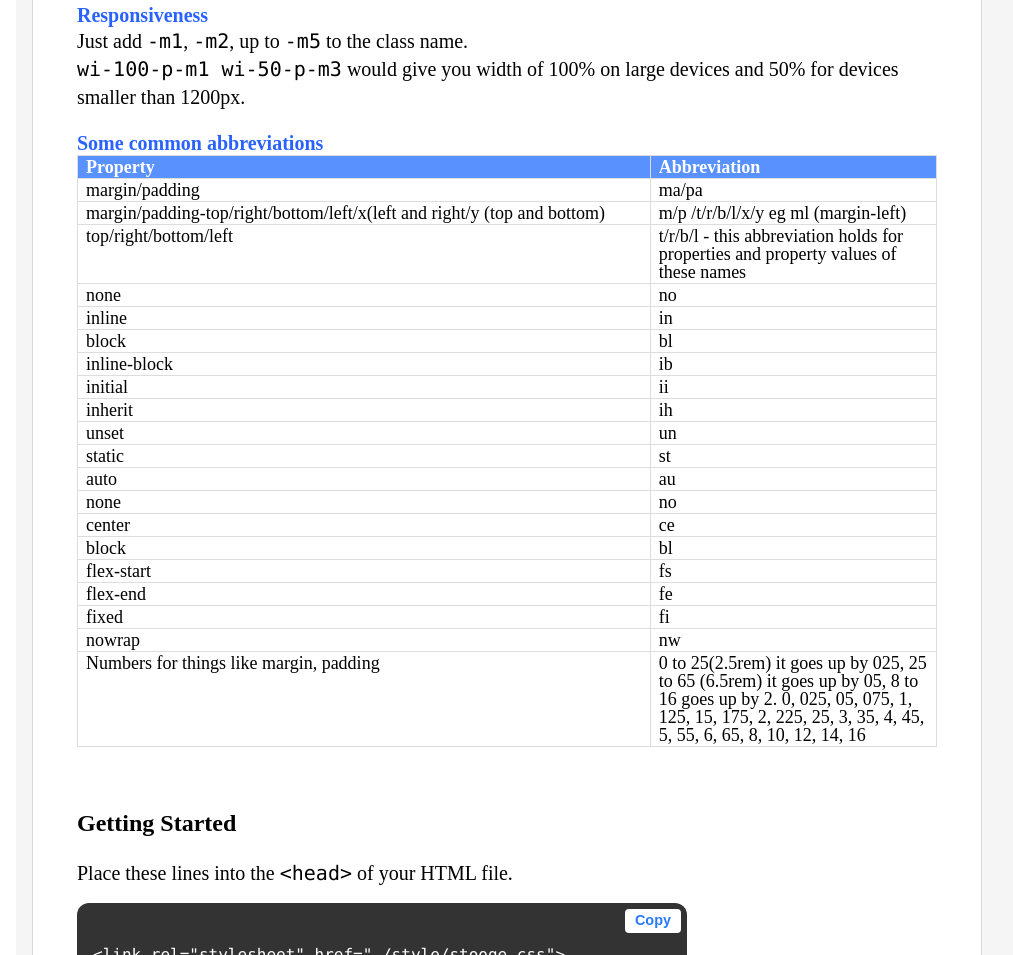
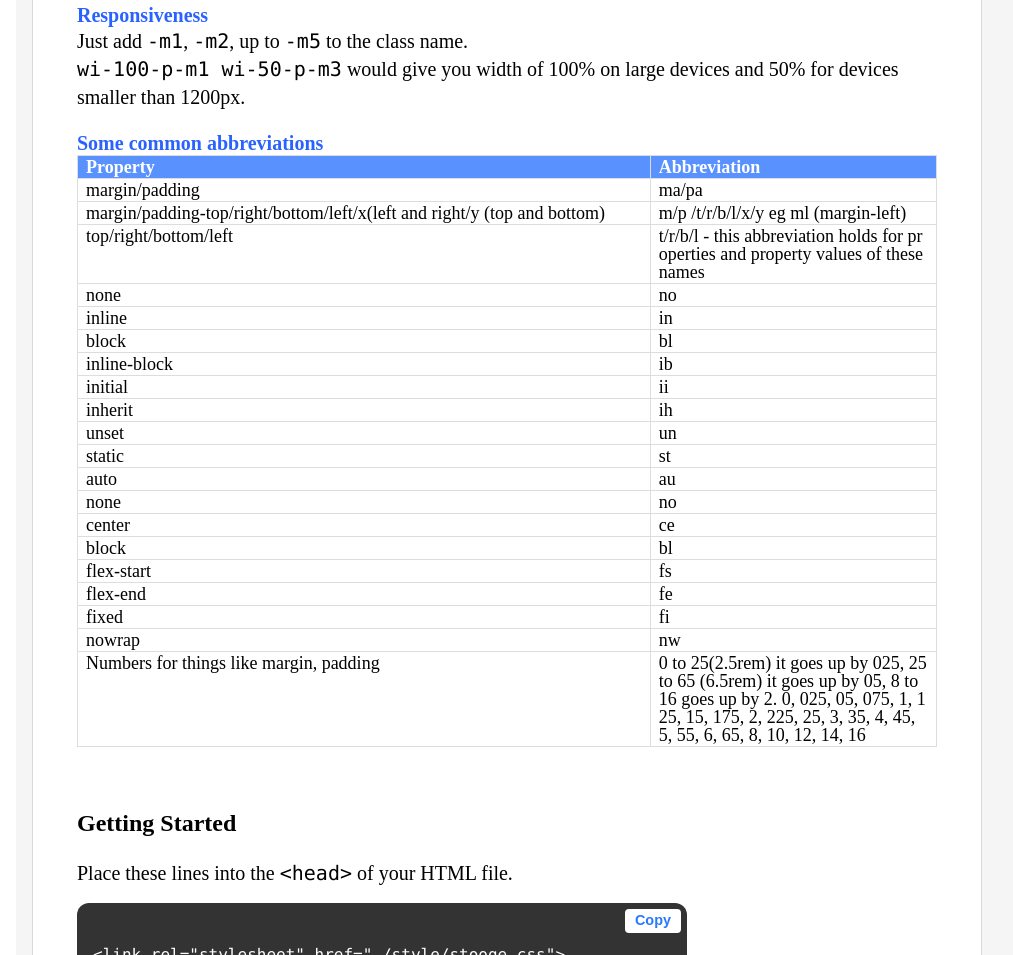
Before and after one commit to chrisjwaddell/Stooge-CSS, a plain HTML site: page index.html in a window 1280 px wide. Shown: the part 1583-2538 px from the top of the page, without its empty margins (234-1247 px from the left). Drawn offline with Linux system fonts and the light colour scheme.

Commit message:
table width fix

```diff
--- a/style/app.css
+++ b/style/app.css
@@ -32,8 +32,8 @@ main {
     background-image: linear-gradient(to bottom right, #2979ff, #7949cc);
 }
 
-table {
-    word-break: break-word;
+table td {
+    word-break: break-all;
 }
 
 .stoogecss p {
```
